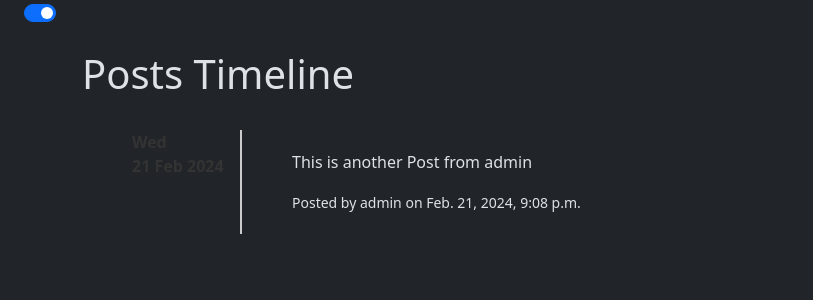
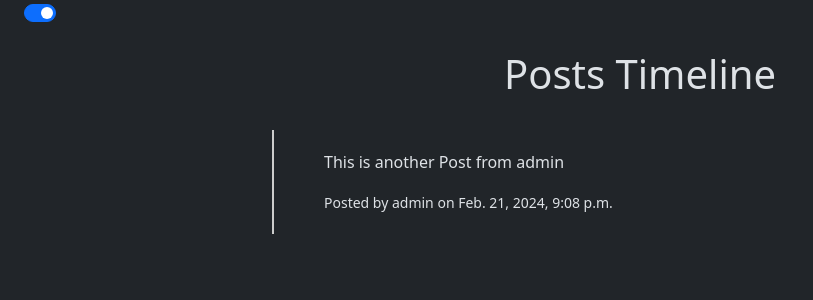
Before and after one commit to Raj3019/Micro-blog, a Django app: page /dashboard in a window 1280 px wide. Shown: the part 56-356 px from the top of the page, without its empty margins (0-813 px from the left). Run offline with Django 5.2, Linux system fonts and the light colour scheme; a user stored in the database is signed in; data comes from the database, SQL or seed files in the repository; both versions use the stored data as it was after the commit.

Commit message:
Modified dashboard and sql file

```diff
--- a/microblog/templates/microblog/new_dashboard.html
+++ b/microblog/templates/microblog/new_dashboard.html
@@ -4,23 +4,26 @@
 <!DOCTYPE html>
 <html lang="en">
 <head>
-    <meta charset="UTF-8">
+    <meta name="viewport" content="width=device-width, initial-scale=1.0">
     <title>Post</title>
     <link rel="stylesheet" type="text/css" href="{% static 'css/dashboard_styles.css' %}">
+    <link href="https://cdn.jsdelivr.net/npm/bootstrap@5.3.3/dist/css/bootstrap.min.css" rel="stylesheet">
 </head>
 <body>
     {% block content %}
     <div class="container">
         <br>
-        <h1>Posts Timeline</h1>
+        <h1 class="text-center">Posts Timeline</h1>
         <br>
+        <div class="row">
+            <div class="col-lg-8 offset-lg-2">
                 <div class="timeline">
                     {% if posts %}
                         {% for post in posts reversed %}
                             <div class="timeline-item">
                                 <div class="timeline-item-date">
-                            <div>{{ post.created_on|date:"D" }}</div>
-                            <div>{{ post.created_on|date:"d M Y" }}</div>
+{#                                    <div>{{ post.created_on|date:"D" }}</div>#}
+{#                                    <div>{{ post.created_on|date:"d M Y" }}</div>#}
                                 </div>
                                 <div class="timeline-item-content">
                                     <p>{{ post.post | safe }}</p>
@@ -35,6 +38,9 @@
                     {% endif %}
                 </div>
             </div>
+        </div>
+    </div>
     {% endblock %}
+    <script src="https://cdn.jsdelivr.net/npm/bootstrap@5.3.3/dist/js/bootstrap.bundle.min.js"></script>
 </body>
 </html>
```
Also changed, not shown: db.sqlite3. Lines whose indentation alone changed are shown as unchanged.
